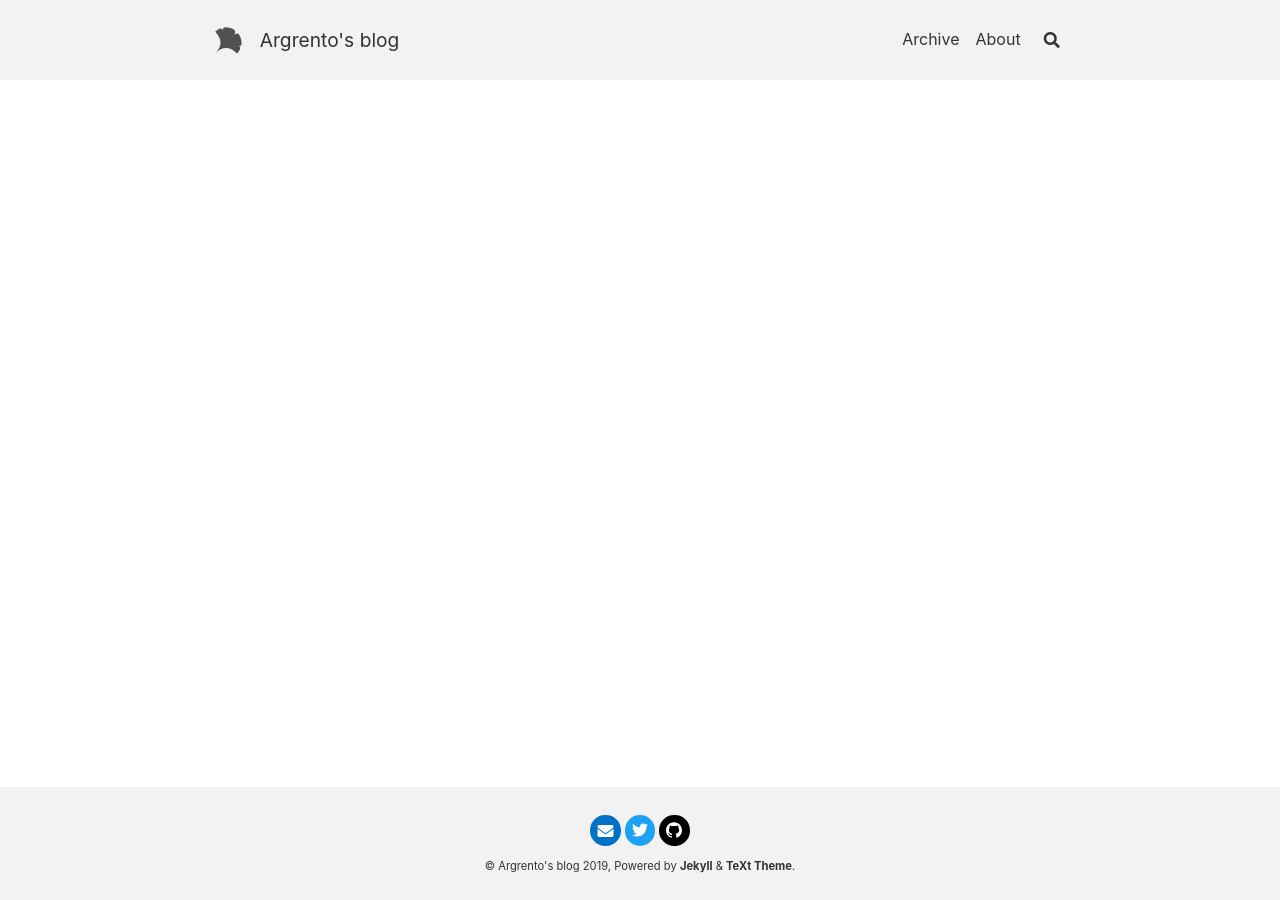
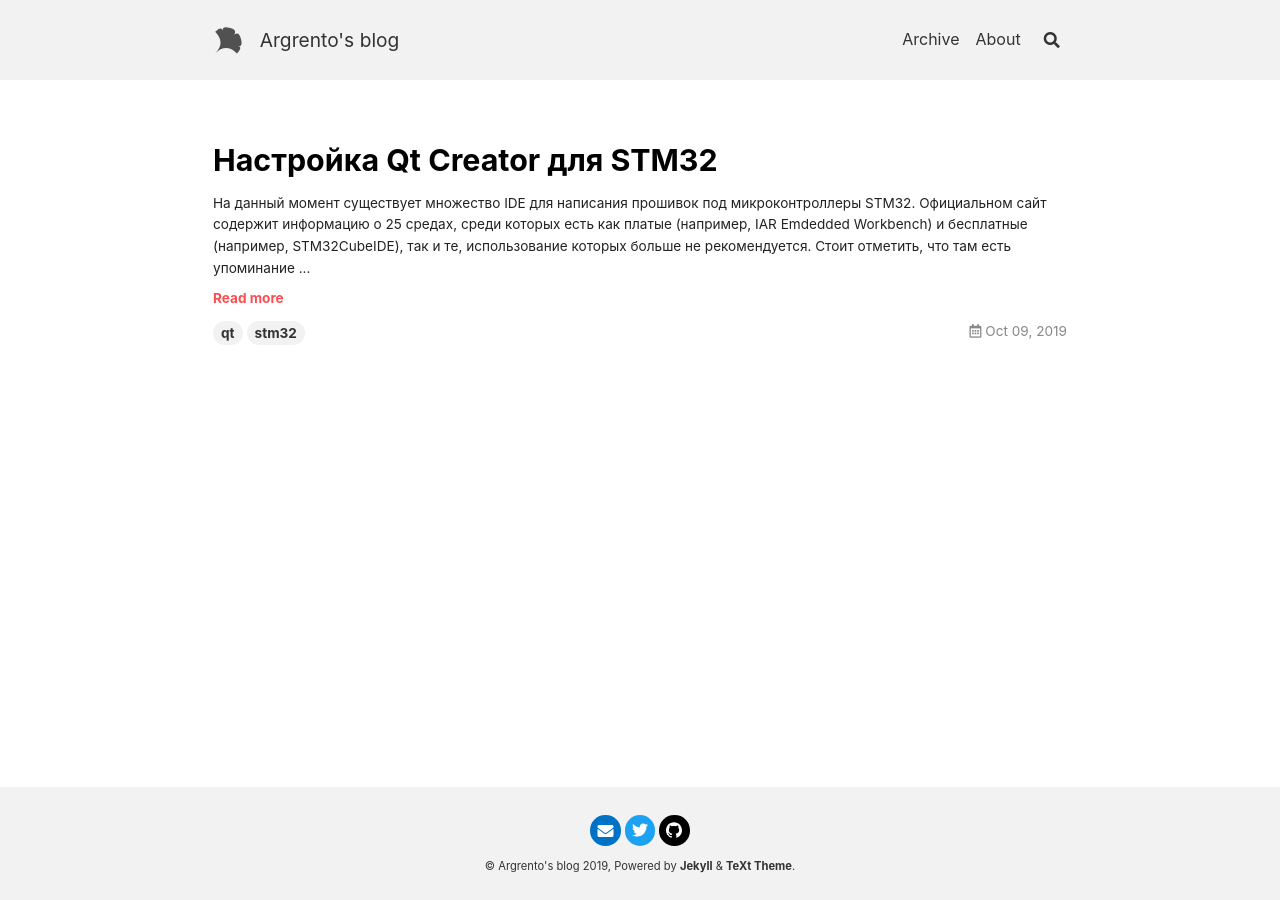
Before and after one commit to argrento/argrento.github.io, a Jekyll site: the page built from index.html, in a window 1280 px wide. Built offline with Jekyll 4.4.1, drawn with Linux system fonts in a browser that asks for light colours; nearby versions of some CDN libraries; the list of posts is cut into pages by our own code.

Commit message:
qt и stm32

````diff
--- a/_config.yml
+++ b/_config.yml
@@ -74,7 +74,7 @@ paths:
 excerpt_separator: <!--more-->
 
 ## license
-license: CC-BY-NC-4.0 # "CC-BY-4.0", "CC-BY-SA-4.0", "CC-BY-NC-4.0", "CC-BY-ND-4.0"
+license: CC-BY-SA-4.0 # "CC-BY-4.0", "CC-BY-SA-4.0", "CC-BY-NC-4.0", "CC-BY-ND-4.0"
 
 ## TOC
 toc:
--- /dev/null
+++ b/_posts/2019-10-09-stm32-with-qt.md
@@ -0,0 +1,60 @@
+---
+layout: article
+title: Настройка Qt Creator для STM32
+tags: qt stm32
+modify_date: 2019-10-09
+image_path: /assets/images/2019-10-09-stm32-with-qt
+---
+
+![Image]({{page.image_path}}/000.jpg "Источник: https://www.st.com/en/development-tools/stm32-ides.html"){:.shadow}
+
+На данный момент существует множество IDE для написания прошивок под микроконтроллеры STM32.
+[Официальном сайт](https://www.st.com/en/development-tools/stm32-ides.html){:target="\_blank"}
+содержит информацию о 25 средах, среди которых есть как платые (например,
+  [IAR Emdedded Workbench](https://www.iar.com/iar-embedded-workbench/){:target="\_blank"}) и бесплатные
+(например, [STM32CubeIDE](https://www.st.com/content/st_com/en/products/development-tools/software-development-tools/stm32-software-development-tools/stm32-ides/stm32cubeide.html){:target="\_blank"}),
+так и те, использование которых больше не рекомендуется.
+
+Стоит отметить, что там есть упоминание о Qt Development Tools, но только для STM32MP1.
+>  Tools to develop, debug and deploy HMI on embedded platforms.
+
+В этой статье я покажу, как настройть Qt Creator для написания и отладки прошивок STM32.
+
+---
+
+### Теория
+
+```mermaid
+graph LR;
+  source[Source Code]
+  gcc[GCC]
+  gdb[GDB]
+  openocd[OpenOCD]
+  stm32[STM32]
+  stlink[ST-LINK Utility]
+
+  subgraph Qt Creator
+    source --> gcc
+    gcc --> gdb
+  end
+
+  subgraph Middlewares
+    gdb --> openocd
+    gdb --> stlink
+  end
+
+  subgraph Hardware
+    openocd --> stm32
+    stlink --> stm32
+  end
+
+  style source fill:#ccffcc,stroke:#33cc33
+  style gcc fill:#ccffcc,stroke:#33cc33
+  style gdb fill:#ccffcc,stroke:#33cc33
+
+  style openocd fill:#ccccff,stroke:#3333cc
+  style stlink fill:#ccccff,stroke:#3333cc
+
+  style stm32 fill:#ffcccc,stroke:#cc3333
+
+```
````
Also changed, not shown: assets/images/2019-10-09-stm32-with-qt/000.jpg (added), assets/images/2019-10-09-stm32-with-qt/001.png (added).
